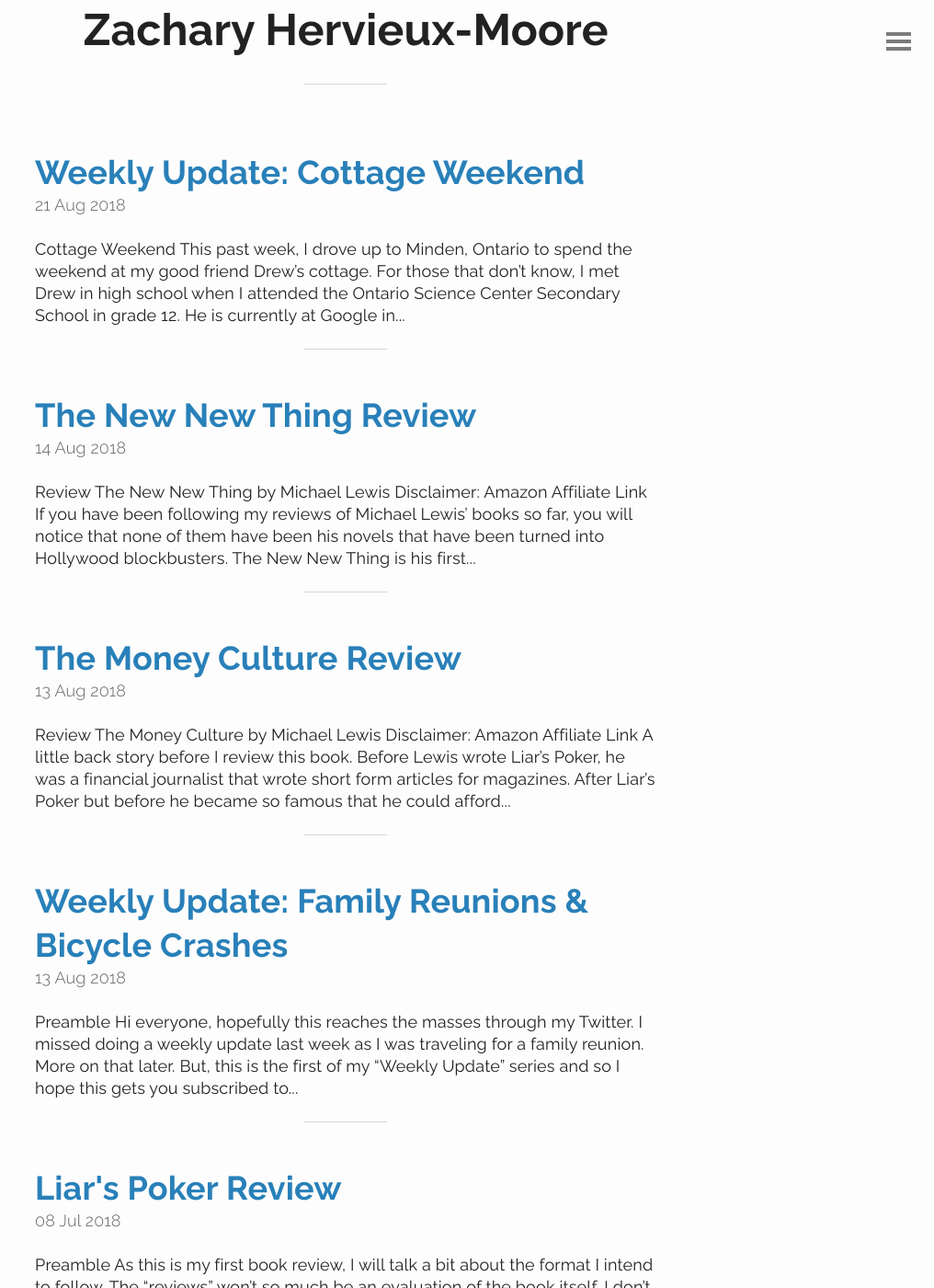
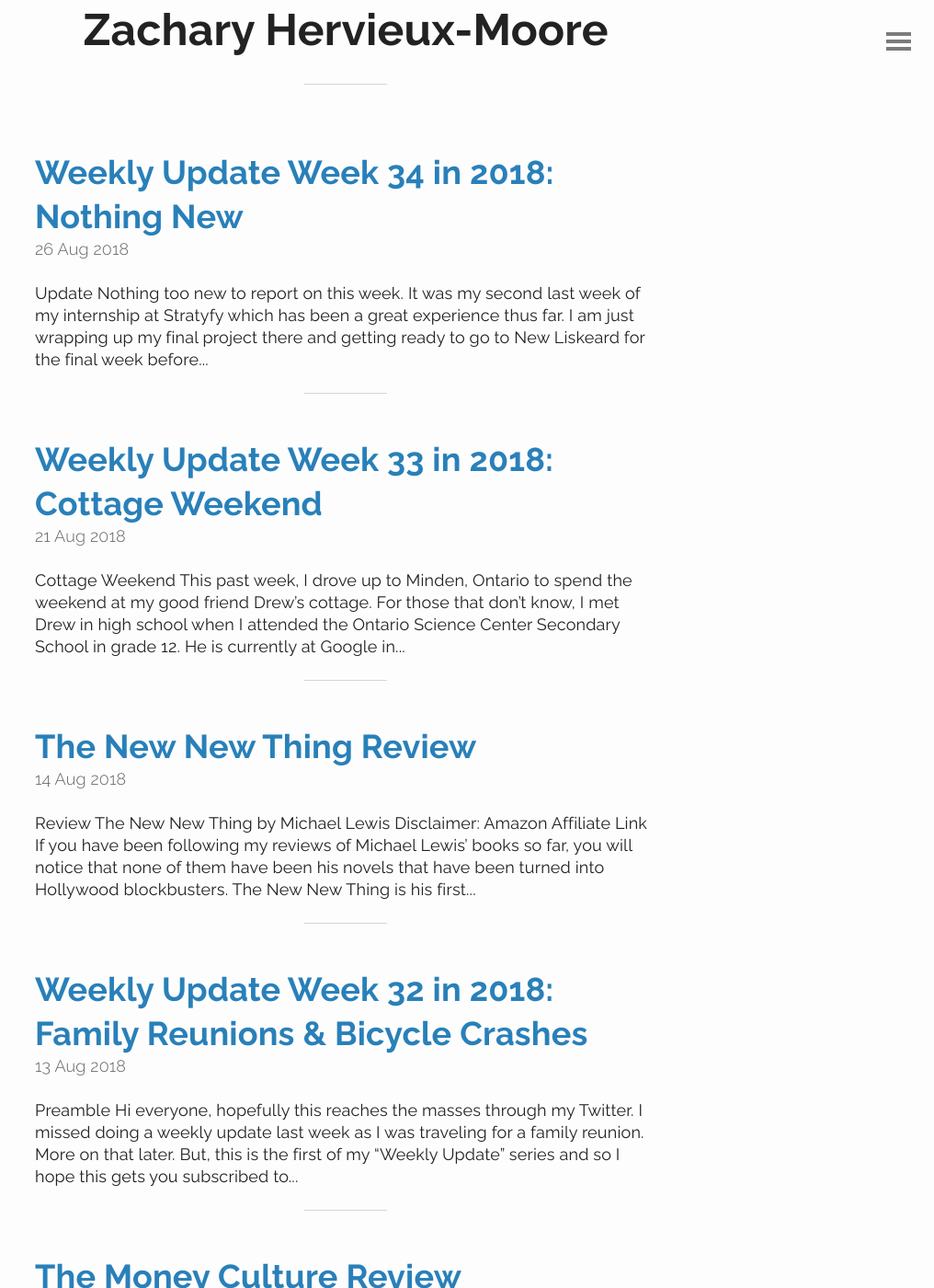
Before and after one commit to hervature/blog, a Jekyll site: the page built from index.html, in a window 1280 px wide and 1400 px high, scrolled down 284 px. Shown: the whole window at 92% size, without its empty margins (264-1280 px from the left). Built offline with Jekyll 4.4.1, drawn with Linux system fonts in a browser that asks for light colours; the list of posts is cut into pages by our own code.

Commit message:
Standardize weekly update urls and write a post for this week

```diff
--- a/_posts/2018-08-13-family-reunions-and-bicycle-crashes.md
+++ b/_posts/2018-08-13-week-32-2018.md
@@ -1,5 +1,5 @@
 ---
-title: "Weekly Update: Family Reunions & Bicycle Crashes"
+title: "Weekly Update Week 32 in 2018: Family Reunions & Bicycle Crashes"
 published: true
 ---
 
--- a/_posts/2018-08-21-cottage-weekend.md
+++ b/_posts/2018-08-21-week-33-2018.md
@@ -1,5 +1,5 @@
 ---
-title: "Weekly Update: Cottage Weekend"
+title: "Weekly Update Week 33 in 2018: Cottage Weekend"
 published: true
 ---
 
--- /dev/null
+++ b/_posts/2018-08-26-week-34-2018.md
@@ -0,0 +1,12 @@
+---
+title: "Weekly Update Week 34 in 2018: Nothing New"
+published: true
+---
+
+### Update
+
+Nothing too new to report on this week. It was my second last week of my internship at Stratyfy which has been a great experience thus far. I am just wrapping up my final project there and getting ready to go to New Liskeard for the final week before the school year commences at Princeton. In terms of cycling, my body has fully recovered from that crash a couple of week ago. Just a few minor scrapes are visible. As a result, I went for a long ride yesterday which you can see [here](https://www.strava.com/activities/1797267563?utm_content=31130970&utm_medium=referral&utm_source=twitter #strava). A nice little 50 miler that fueled my love peanut butter but left the caboose a little tender. Which reminds me, I need to go buy a nice bib.
+
+Until next week,
+
+Zach
```
